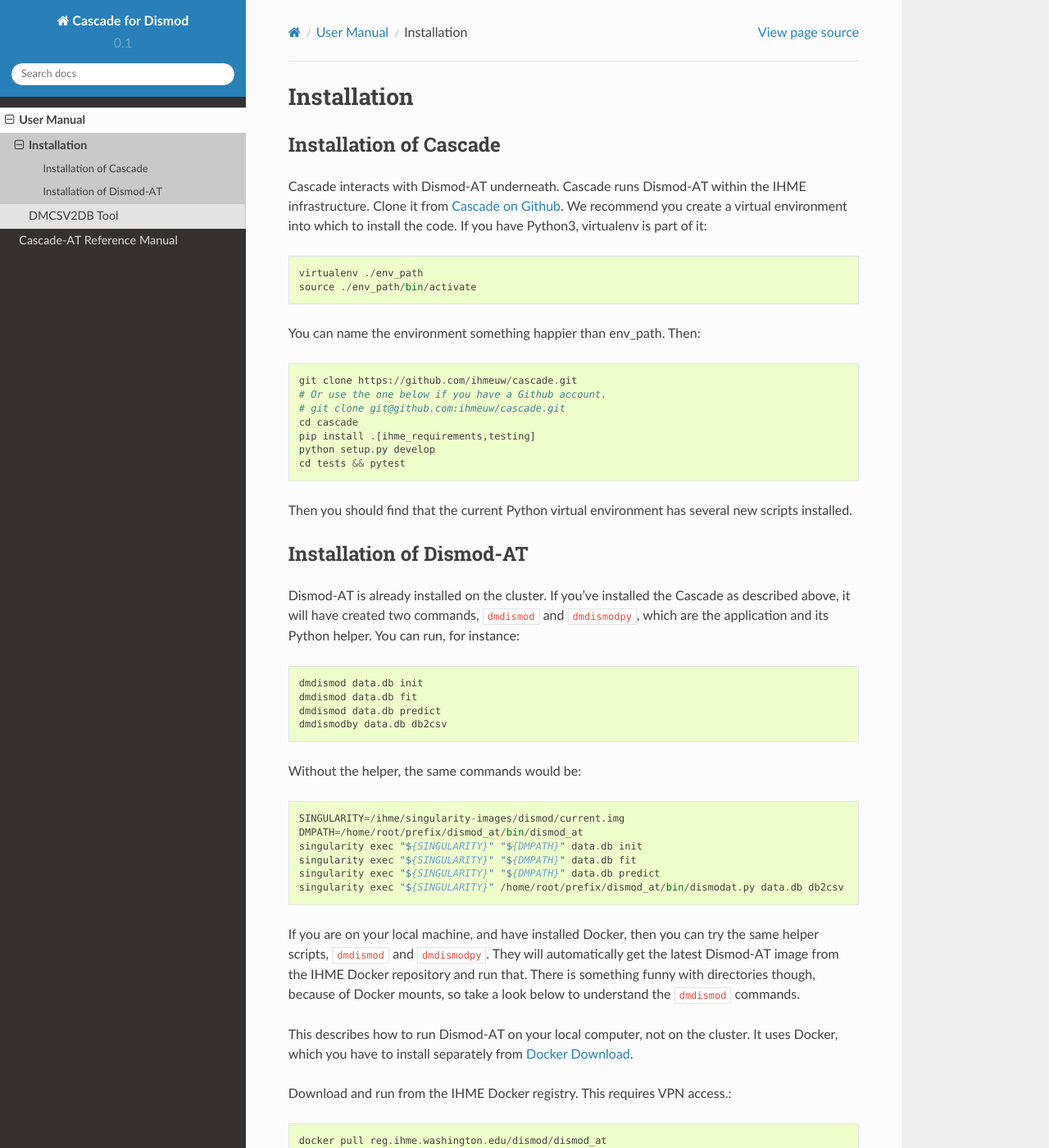
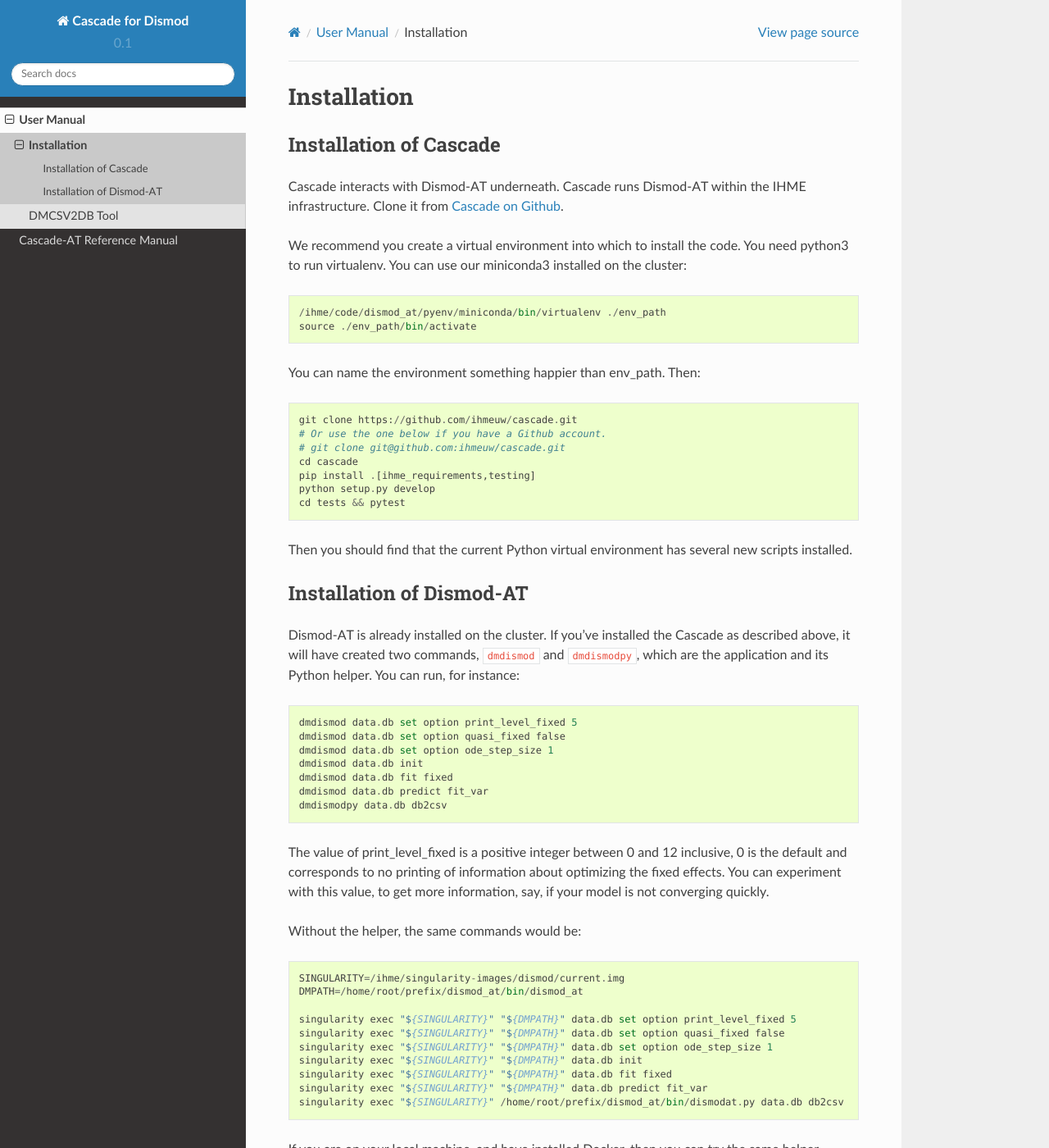
Before and after one commit to ihmeuw/cascade-at, a Sphinx documentation site: the page built from docs/install.rst, in a window 1280 px wide and 1400 px high. Shown: the whole window at 82% size. Built offline with Sphinx 7.4.7 and the Read the Docs theme 2.0.0, drawn with Linux system fonts in a browser that asks for light colours.

Commit message:
feature/DISMODAT-289-update-install-doc (#28)
* fixed typos, added print_level option

* PR request to create miniconda symlink

```diff
--- a/docs/dmcsv2db.rst
+++ b/docs/dmcsv2db.rst
@@ -32,6 +33,7 @@
 
     # Reads measure.csv and writes fit.db
     dmcsv2db measure.csv fit.db
+    dmdismod fit.db set option print_level_fixed 5
     dmdismod fit.db set option quasi_fixed false
     dmdismod fit.db set option ode_step_size 1
     dmdismod fit.db init
--- a/docs/install.rst
+++ b/docs/install.rst
@@ -6,10 +6,12 @@
 Cascade interacts with Dismod-AT underneath. Cascade runs Dismod-AT within
 the IHME infrastructure. Clone it from
 `Cascade on Github <https://github.com/ihmeuw/cascade>`_.
+
 We recommend you create a virtual environment into which to install
-the code. If you have Python3, virtualenv is part of it::
+the code. You need python3 to run virtualenv.  You can use our miniconda3
+installed on the cluster::
 
-    virtualenv ./env_path
+    /ihme/code/dismod_at/pyenv/miniconda/bin/virtualenv ./env_path
     source ./env_path/bin/activate
 
 You can name the environment something happier than env_path.
@@ -34,18 +36,30 @@
 ``dmdismod`` and ``dmdismodpy``, which are the application and its
 Python helper. You can run, for instance::
 
+    dmdismod data.db set option print_level_fixed 5
+    dmdismod data.db set option quasi_fixed false
+    dmdismod data.db set option ode_step_size 1
     dmdismod data.db init
-    dmdismod data.db fit
-    dmdismod data.db predict
-    dmdismodby data.db db2csv
+    dmdismod data.db fit fixed
+    dmdismod data.db predict fit_var
+    dmdismodpy data.db db2csv
+
+The value of print_level_fixed is a positive integer between 0 and 12 inclusive,
+0 is the default and corresponds to no printing of information about optimizing
+the fixed effects.  You can experiment with this value, to get more information,
+say, if your model is not converging quickly.
 
 Without the helper, the same commands would be::
 
     SINGULARITY=/ihme/singularity-images/dismod/current.img
     DMPATH=/home/root/prefix/dismod_at/bin/dismod_at
+
+    singularity exec "${SINGULARITY}" "${DMPATH}" data.db set option print_level_fixed 5
+    singularity exec "${SINGULARITY}" "${DMPATH}" data.db set option quasi_fixed false
+    singularity exec "${SINGULARITY}" "${DMPATH}" data.db set option ode_step_size 1
     singularity exec "${SINGULARITY}" "${DMPATH}" data.db init
-    singularity exec "${SINGULARITY}" "${DMPATH}" data.db fit
-    singularity exec "${SINGULARITY}" "${DMPATH}" data.db predict
+    singularity exec "${SINGULARITY}" "${DMPATH}" data.db fit fixed
+    singularity exec "${SINGULARITY}" "${DMPATH}" data.db predict fit_var
     singularity exec "${SINGULARITY}" /home/root/prefix/dismod_at/bin/dismodat.py data.db db2csv
 
 If you are on your local machine, and have installed Docker,
@@ -83,6 +97,6 @@
     dmdismod /app/data.db init
     dmdismod /app/data.db fit
     dmdismod /app/data.db predict
-    dmdismodby /app/data.db db2csv
+    dmdismodpy /app/data.db db2csv
 
 At least the dmdismod command provides an example to tailor.
```
Also changed, not shown: other parts of docs/dmcsv2db.rst (+3 -2 lines).
